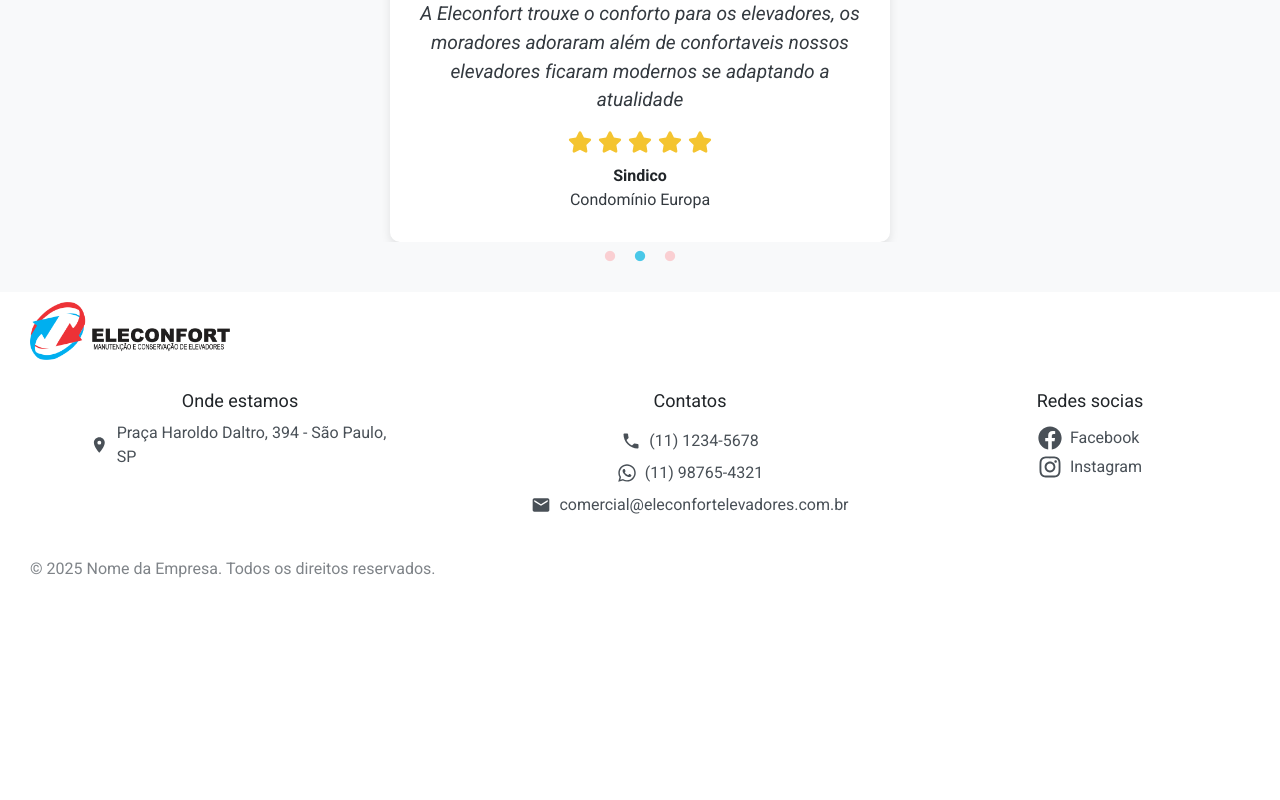
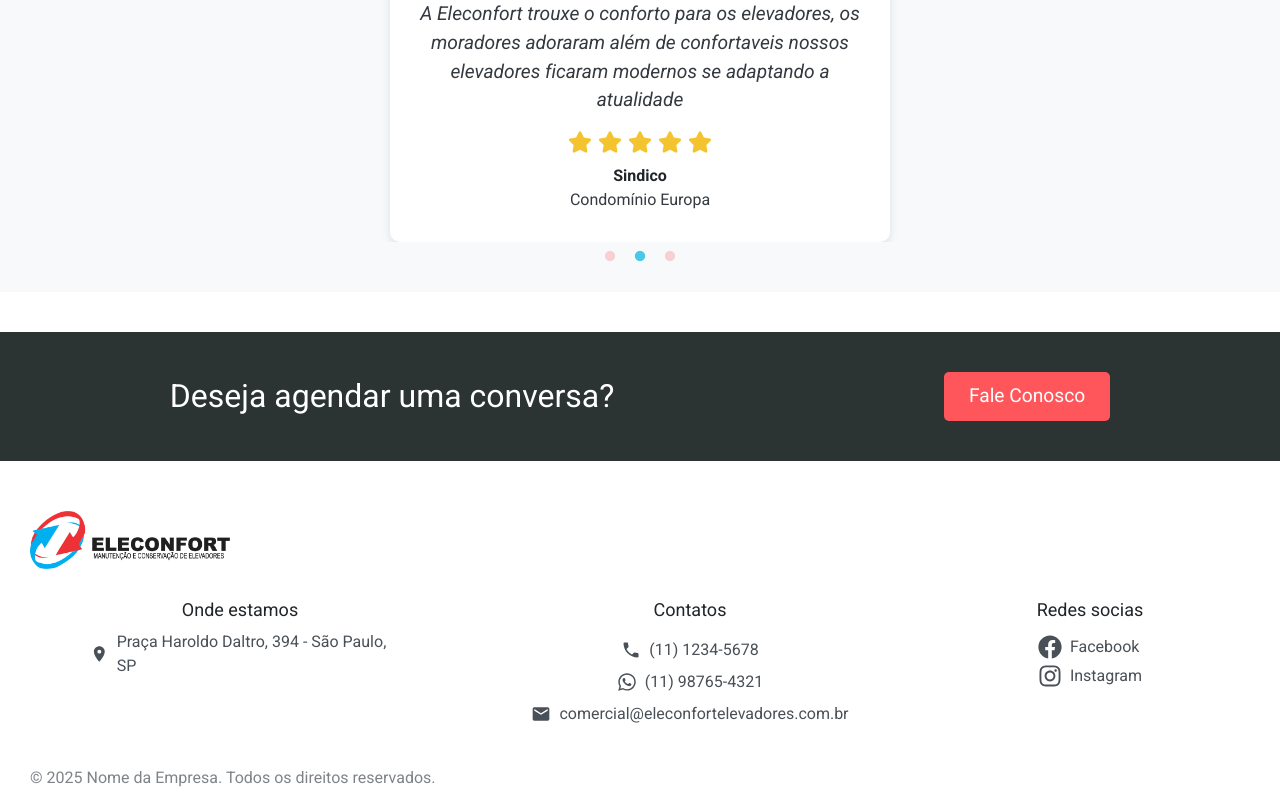
Before and after one commit to guilhermepadial4/eleconfort-elevadores, a React (Vite) app: page /sobre in a window 1280 px wide. Shown: the part 2019-2819 px from the top of the page. Before the commit the page ends 2610 px from the top, so only its background shows below. Built offline with nearby package versions, Linux system fonts and the light colour scheme.

Commit message:
add: creation calltoaction in about

```diff
--- /dev/null
+++ b/src/components/ContentAbout/CallToAction/CallToAction.jsx
@@ -0,0 +1,10 @@
+import '../../../styles/layout/calltoaction.scss';
+
+export function CallToAction() {
+  return (
+    <section className="call-to-action">
+      <h2>Deseja agendar uma conversa?</h2>
+      <button className="cta-button">Fale Conosco</button>
+    </section>
+  );
+}
--- a/src/components/ContentAbout/Content.jsx
+++ b/src/components/ContentAbout/Content.jsx
@@ -1,4 +1,5 @@
 import '../../styles/layout/contentabout.scss';
+import { CallToAction } from './CallToAction/CallToAction';
 import { MissionVisionValues } from './MissionVisionValues/MissionVisionValues';
 import { TestimonialCarousel } from './TestimonialCarousel/TestimonialCarousel';
 
@@ -17,6 +18,7 @@ export function ContentAbout() {
       <MissionVisionValues />
       <div className="divider"></div>
       <TestimonialCarousel />
+      <CallToAction />
     </>
   );
 }
--- /dev/null
+++ b/src/styles/layout/calltoaction.scss
@@ -0,0 +1,45 @@
+@import '../abstracts/variables';
+
+.call-to-action {
+  display: flex;
+  flex-direction: row;
+  align-items: center;
+  justify-content: space-around;
+
+  color: white;
+
+  width: 100%;
+
+  background-color: $background-header;
+
+  margin-top: 40px;
+  margin-bottom: 40px;
+
+  padding: 40px 20px;
+
+  h2 {
+    font-size: 2rem;
+
+    margin-right: 30px;
+  }
+
+  .cta-button {
+    font-size: 1.2rem;
+    color: white;
+
+    background-color: $primary;
+
+    border: none;
+    border-radius: 5px;
+
+    padding: 10px 25px;
+
+    cursor: pointer;
+
+    transition: background 0.3s ease;
+
+    &:hover {
+      background-color: darken($primary, 3%);
+    }
+  }
+}
```
